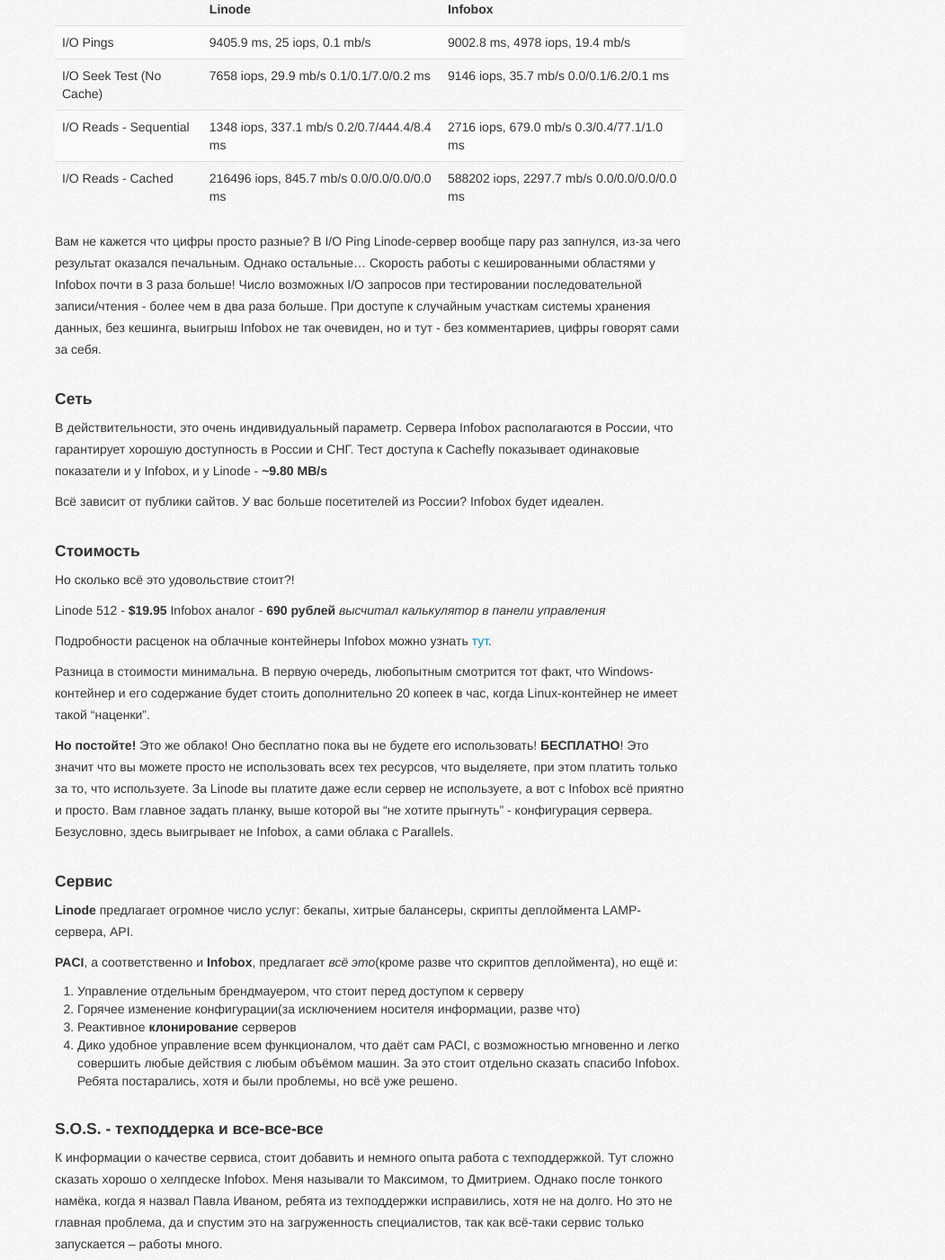
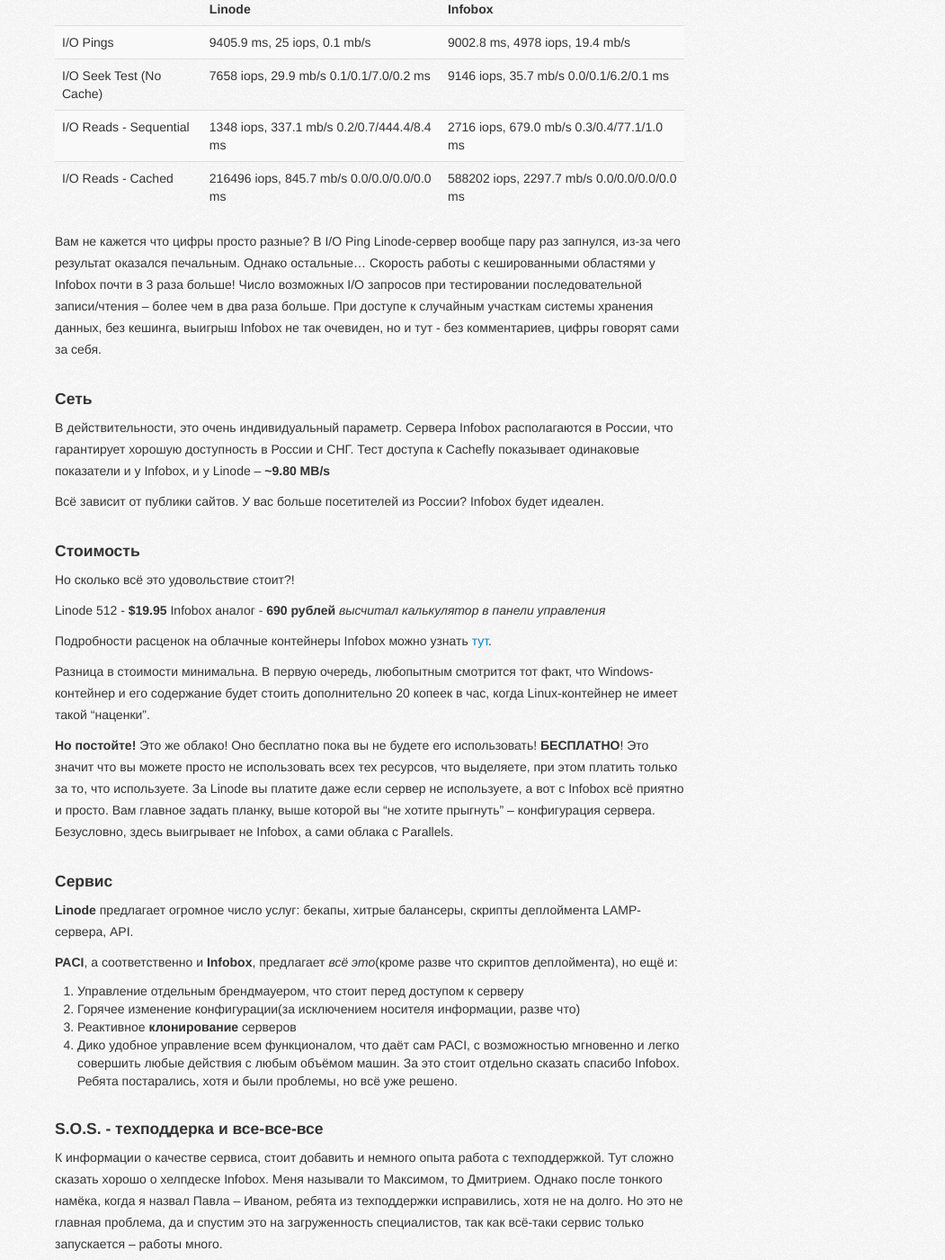
Before and after one commit to iorlas/iorlas.github.com, a Jekyll site: the page built from _posts/2013-01-30-infobox-paci.md, in a window 1280 px wide and 1400 px high, scrolled down 4477 px. Shown: the whole window at 90% size, without its empty margins (229-1280 px from the left). Built offline with Jekyll 4.4.1, drawn with Linux system fonts in a browser that asks for light colours; Markdown is read by kramdown in place of the engine named in the settings; comment, search, counter and statistics services are not loaded; some of the changed text lies outside the part shown.

```diff
--- a/_posts/2013-01-30-infobox-paci.md
+++ b/_posts/2013-01-30-infobox-paci.md
@@ -194,11 +194,11 @@ Parallels даёт готовое решение, которое имеет не
    </tbody>
 </table>
 
-Вам не кажется что цифры просто разные? В I/O Ping Linode-сервер вообще пару раз запнулся, из-за чего результат оказался печальным. Однако остальные... Скорость работы с кешированными областями у Infobox почти в 3 раза больше! Число возможных I/O запросов при тестировании последовательной записи/чтения - более чем в два раза больше. При доступе к случайным участкам системы хранения данных, без кешинга, выигрыш Infobox не так очевиден, но и тут - без комментариев, цифры говорят сами за себя.
+Вам не кажется что цифры просто разные? В I/O Ping Linode-сервер вообще пару раз запнулся, из-за чего результат оказался печальным. Однако остальные... Скорость работы с кешированными областями у Infobox почти в 3 раза больше! Число возможных I/O запросов при тестировании последовательной записи/чтения -- более чем в два раза больше. При доступе к случайным участкам системы хранения данных, без кешинга, выигрыш Infobox не так очевиден, но и тут - без комментариев, цифры говорят сами за себя.
 
 #### Сеть
 В действительности, это очень индивидуальный параметр. Сервера Infobox располагаются в России, что гарантирует хорошую доступность в России и СНГ.
-Тест доступа к Cachefly показывает одинаковые показатели и у Infobox, и у Linode - **~9.80 MB/s**
+Тест доступа к Cachefly показывает одинаковые показатели и у Infobox, и у Linode -- **~9.80 MB/s**
 
 Всё зависит от публики сайтов. У вас больше посетителей из России? Infobox будет идеален.
 
@@ -215,7 +215,7 @@ Infobox аналог - **690 рублей** *высчитал калькулят
 
 **Но постойте!** Это же облако! Оно бесплатно пока вы не будете его использовать! **БЕСПЛАТНО**!
 Это значит что вы можете просто не использовать всех тех ресурсов, что выделяете, при этом платить только за то, что используете. За Linode вы платите даже если сервер не используете, а вот с Infobox всё приятно и просто.
-Вам главное задать планку, выше которой вы "не хотите прыгнуть" - конфигурация сервера.
+Вам главное задать планку, выше которой вы "не хотите прыгнуть" -- конфигурация сервера.
 Безусловно, здесь выигрывает не Infobox, а сами облака с Parallels.
 
 #### Сервис
```
Also changed, not shown: other parts of _posts/2013-01-30-infobox-paci.md (+4 -4 lines).
